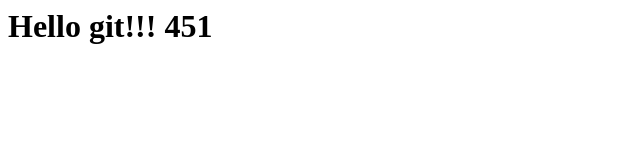
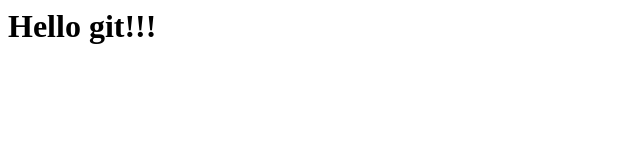
Before and after one commit to vt789/1, a plain HTML site: page index.html in a window 1280 px wide. Shown: the full height of the page, 0-640 px from the left. Drawn offline with Linux system fonts and the light colour scheme.

Commit message:
Revert "wrong commt 2"
This reverts commit 7e074e401860d07bfc43816307e7f33a031f1707.

```diff
--- a/index.html
+++ b/index.html
@@ -1 +1 @@
-<h1>Hello git!!! 451</h1>
+<h1>Hello git!!!</h1>
```
